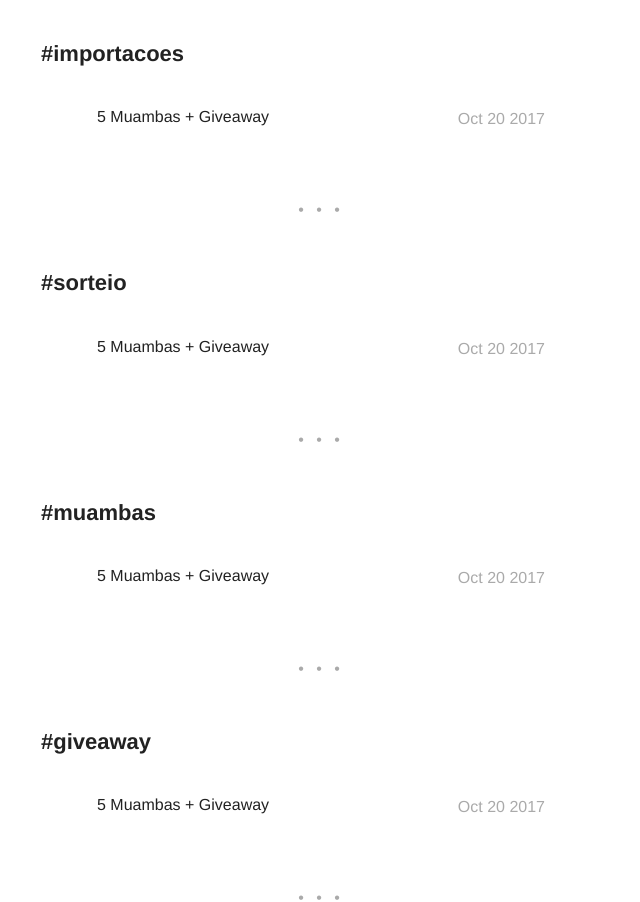
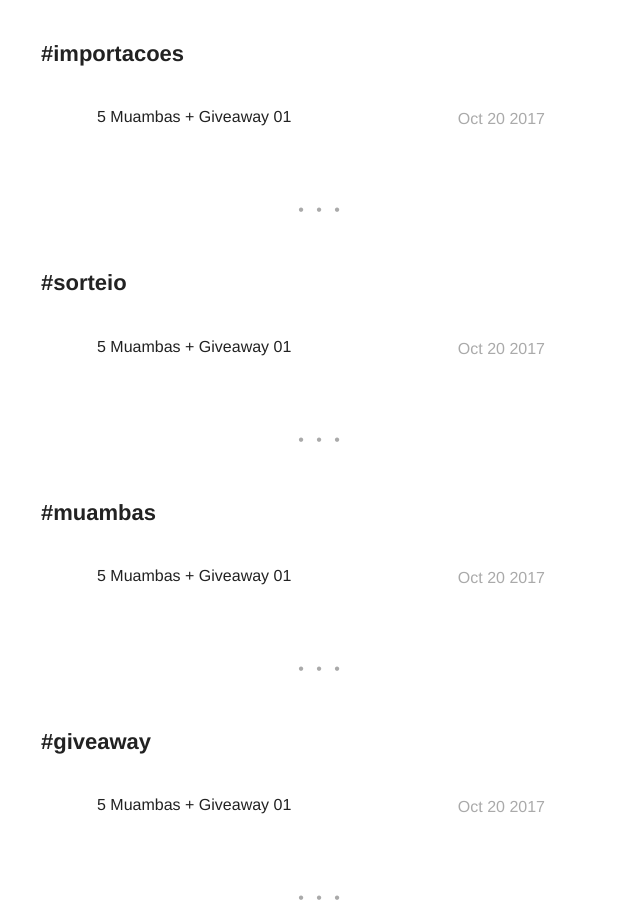
Before and after one commit to Rychillie/rychillieOLD, a Jekyll site: the page built from tags.html, in a window 1280 px wide and 1400 px high, scrolled down 29642 px. Shown: the part 341-1243 px from the top of the window, without its empty margins (319-959 px from the left). Built offline with Jekyll 4.4.1, drawn with Linux system fonts in a browser that asks for light colours; some of the changed text lies outside the part shown.

Commit message:
Agora sim!
e com o titulo novo!

```diff
--- a/_posts/2017/10/2017-10-20-5-muambas+giveaway.markdown
+++ b/_posts/2017/10/2017-10-20-5-muambas+giveaway.markdown
@@ -1,5 +1,5 @@
 ---
-title: "5 Muambas + Giveaway"
+title: "5 Muambas + Giveaway 01"
 layout: post
 date: 2017-10-20 22:00
 image: /assets/images/hi10prorychi.jpg
@@ -28,7 +28,7 @@
 (adsbygoogle = window.adsbygoogle || []).push({});
 </script>
 
-<iframe width="560" height="315" src="https://www.youtube.com/embed/eUk0Z5pEHxk" frameborder="0" allowfullscreen></iframe>
+<iframe width="560" height="315" src="https://www.youtube.com/embed/YAOZQZNpoyA" frameborder="0" allowfullscreen></iframe>
 
 <p>Frequentemente eu compro produtos baratos que servem de diversas formas para o meu dia-a-dia e com isso resolvi trazer uma serie nova para o canal no qual falo destes produtos e proponho um sorteio entre aqueles que assistiram o video.</p>
 
```
